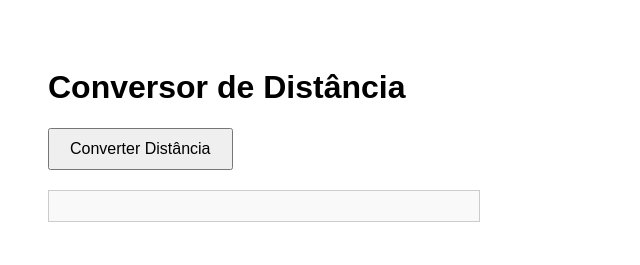
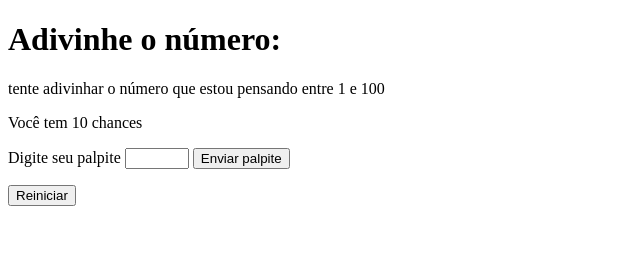
Before and after one commit to marcos22hg/javaScript, a plain HTML site: page index.html in a window 1280 px wide. Shown: the whole page, without its empty margins (0-640 px from the left). Drawn offline with Linux system fonts and the light colour scheme.

Commit message:
Add files via upload

```diff
--- a/index.html
+++ b/index.html
@@ -1,81 +1,37 @@
 <!DOCTYPE html>
-<html lang="pt-BR">
+<html lang="pt-br">
+
 <head>
     <meta charset="UTF-8">
-    <title>Conversor de Distância</title>
-    <style>
-        body {
-            font-family: Arial, sans-serif;
-            padding: 40px;
-        }
+    <meta name="viewport" content="width=device-width, initial-scale=1.0">
+    <title>Document</title>
+</head>
 
-        button {
-            padding: 10px 20px;
-            font-size: 16px;
-            cursor: pointer;
-        }
+<body>
+    <div class="container">
+        <h1>Adivinhe o número:</h1>
+        <p>tente adivinhar o número que estou pensando entre 1 e 100</p>
+        <p>Você tem <span id="chancesRestantes">10</span> chances</p>
 
-        section {
-            margin-top: 20px;
-            padding: 15px;
-            border: 1px solid #ccc;
-            max-width: 400px;
-            background-color: #f9f9f9;
-        }
+        <div class="input-area">
+            <label for="campoPalpite">Digite seu palpite</label>
+        <input type="number" id="campopalpite" min="1" max="100">
+        <button id="botaoEnviar">Enviar palpite</button>
+        </div>
 
-        h2 {
-            margin-top: 0;
-        }
+    <div class="resultado-area">
+        <p class="mensagem"></p>
+        <p class="palpites-anteriores"></p>
+        <p class="resultado"></p>
 
-        pre {
-            font-size: 16px;
-        }
-    </style>
-</head>
-<body>
+    </div>
 
-    <h1>Conversor de Distância</h1>
+    <button id="botaoReiniciar" class="hidden">Reiniciar</button>
+    <div>
 
-    <button onclick="converterDistancia()">Converter Distância</button>
+        <script src="script.js" defer></script>
+</body>
 
-    <section id="resultado">
-        <!-- Resultado aparecerá aqui -->
-    </section>
+</html>
 
-    <script>
-        function converterDistancia() {
-            const entrada = prompt("Digite a distância em metros:");
-            const metros = parseFloat(entrada);
-
-            if (isNaN(metros)) {
-                alert("Por favor, digite um número válido.");
-                return;
-            }
-
-            const km = metros / 1000;
-            const hm = metros / 100;
-            const dam = metros / 10;
-            const dm = metros * 10;
-            const cm = metros * 100;
-            const mm = metros * 1000;
-
-            const resultadoTexto = `
-A distância de ${metros} metro(s) corresponde a:
-
-${km} km
-${hm} hm
-${dam} dam
-${dm} dm
-${cm} cm
-${mm} mm`;
-
-            // Mostra na seção do HTML
-            document.getElementById("resultado").innerHTML = `
-                <h2>Resultado</h2>
-                <pre>${resultadoTexto}</pre>
-            `;
-        }
-    </script>
-
-</body>
-</html>
+</div>
--- /dev/null
+++ b/style.css
@@ -0,0 +1,38 @@
+body {
+    font-family: Ariel, sans-serif;
+    background-color: #282c34;
+    color: #f0f0f0;
+    display: flex;
+    justify-content: center;
+    align-items: center;
+    min-height: 100vh;
+    margin: 0;
+    padding: 20px;
+    box-sizing: border-box;
+}
+.container {
+    background-color: #3a3f47;
+    padding: 30px 40px;
+    border-radius: 10px;
+    box-shadow: 0 40px 15px rgba(0,0 ,0 ,0,5);
+    text-align: center;
+    max-width: 500px;
+    width: 100%;
+}
+h1 {
+    color: #f3a734;
+    margin-bottom: 20px;
+    font-size: 2.2em;
+}
+p{
+    margin-bottom: 10px;
+    line-height: 1.5;
+}
+
+.input-area {
+margin: 30px 0;
+display: flex;
+flex-direction: column;
+align-items: center;
+gap:15px
+}
```
Also changed, not shown: script.js (added).
